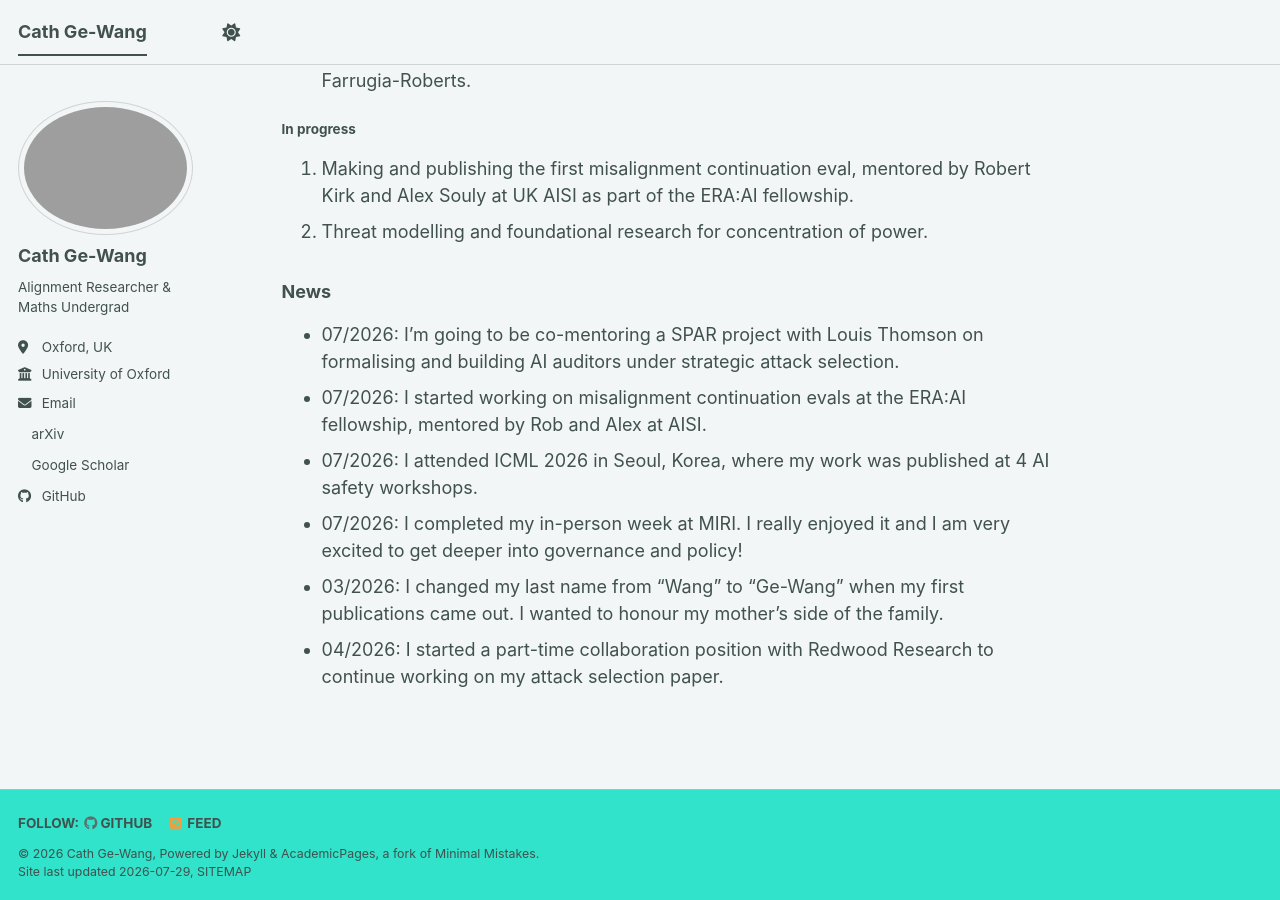
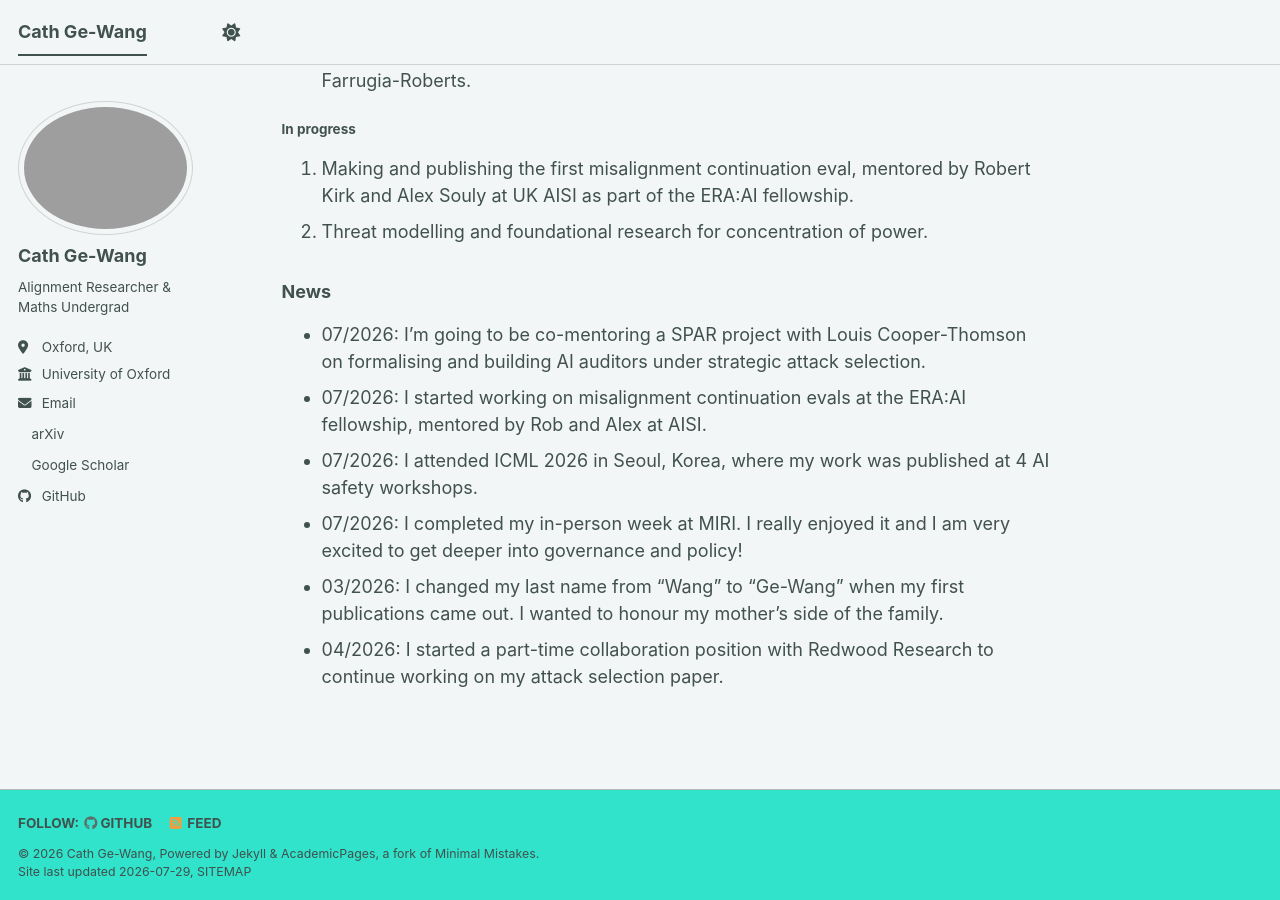
Before and after one commit to cjgwang/cjgwang.github.io, a Jekyll site: the page built from _pages/about.md, in a window 1280 px wide and 900 px high, scrolled down 951 px. Built offline with Jekyll 4.4.1, drawn with Linux system fonts in a browser that asks for light colours; a style sheet for code colours, icons or effects is not loaded.

Commit message:
new updates

```diff
--- a/_pages/about.md
+++ b/_pages/about.md
@@ -25,7 +25,7 @@ My primary research interests lie in AI control and agent foundations, particula
 2. Threat modelling and foundational research for concentration of power.
 
 ### News
-- 07/2026: I'm going to be co-mentoring a SPAR project with Louis Thomson on formalising and building AI auditors under strategic attack selection.
+- 07/2026: I'm going to be co-mentoring a SPAR project with Louis Cooper-Thomson on formalising and building AI auditors under strategic attack selection.
 - 07/2026: I started working on misalignment continuation evals at the ERA:AI fellowship, mentored by Rob and Alex at AISI.
 - 07/2026: I attended ICML 2026 in Seoul, Korea, where my work was published at 4 AI safety workshops.
 - 07/2026: I completed my in-person week at MIRI. I really enjoyed it and I am very excited to get deeper into governance and policy!
```
